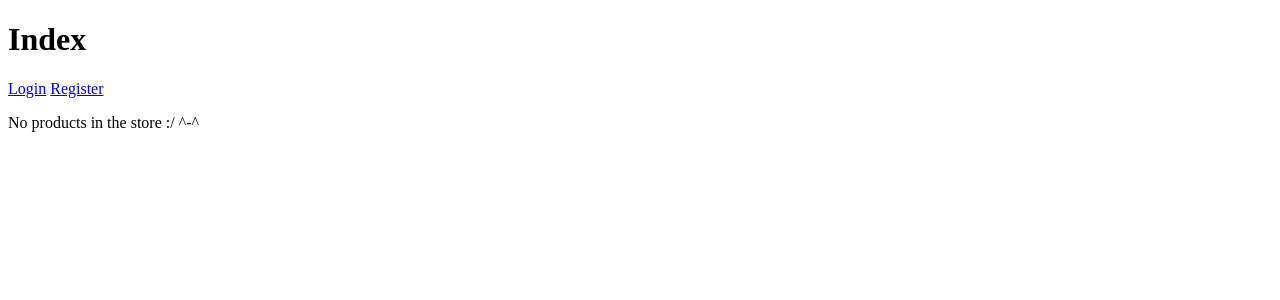
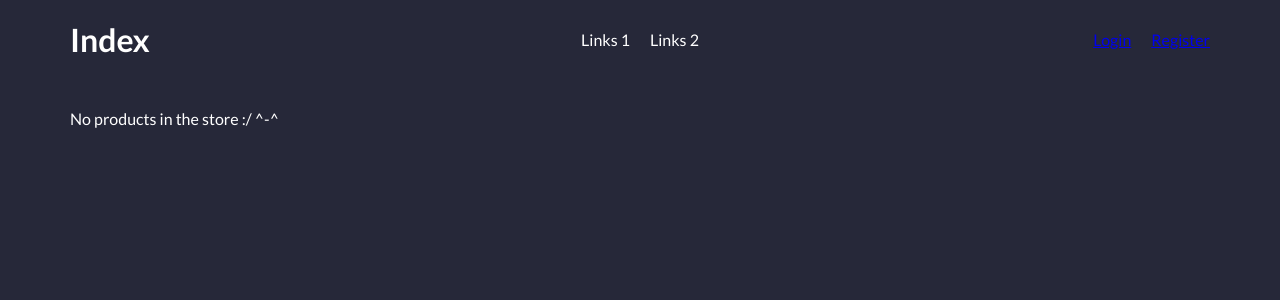
Before and after one commit to J4spr/shop, a PHP site: page / in a window 1280 px wide. Shown: the top 300 px of the page. Run offline with PHP 8.4, Linux system fonts and the light colour scheme; data that the repository does not hold is empty.

Commit message:
added style

```diff
--- /dev/null
+++ b/assets/css/index.css
@@ -0,0 +1,72 @@
+@import url("https://fonts.googleapis.com/css2?family=Lato:wght@400;700&display=swap");
+
+* {
+  margin: 0;
+  padding: 0;
+}
+
+body {
+  font-family: "Lato", sans-serif;
+  background-color: #262839;
+  color: #ffffff;
+}
+.container {
+  padding: 20px 70px 60px 70px;
+  display: flex;
+  flex-direction: column;
+  gap: 50px;
+}
+
+.navigation {
+  display: flex;
+  justify-content: space-between;
+}
+
+.navigation .logo {
+  flex: 1;
+  display: flex;
+  justify-content: flex-start;
+  align-items: center;
+}
+
+.navigation .links {
+  flex: 1;
+  display: flex;
+  justify-content: center;
+  align-items: center;
+}
+.navigation .links ul {
+  display: flex;
+  justify-content: center;
+  align-items: center;
+  gap: 20px;
+}
+.navigation .links ul li {
+  list-style-type: none;
+}
+
+.navigation .account {
+  flex: 1;
+  display: flex;
+  justify-content: flex-end;
+  align-items: center;
+  gap: 20px;
+}
+.products {
+  display: flex;
+  flex-direction: row;
+  gap: 100px;
+}
+.products .product {
+  background-color: #202130;
+  padding: 20px;
+  border-radius: 20px;
+  display: flex;
+  flex-direction: column;
+  gap: 20px;
+}
+.products .product .bottom {
+  display: flex;
+  flex-direction: column;
+  gap: 10px;
+}
--- a/public_html/admin/addproduct.php
+++ b/public_html/admin/addproduct.php
@@ -4,6 +4,7 @@
     <meta charset="UTF-8">
     <meta http-equiv="X-UA-Compatible" content="IE=edge">
     <meta name="viewport" content="width=device-width, initial-scale=1.0">
+    <link rel="stylesheet" href="../../assets/css/forms.css">
     <title>Admin - Add product</title>
 </head>
 <body>
--- a/public_html/index.php
+++ b/public_html/index.php
@@ -9,25 +9,40 @@ session_start();
     <meta charset="UTF-8">
     <meta http-equiv="X-UA-Compatible" content="IE=edge">
     <meta name="viewport" content="width=device-width, initial-scale=1.0">
+    <link rel="stylesheet" href="../assets/css/index.css">
+    <!-- <link rel="stylesheet" href="../assets/css/footer.css"> -->
     <title>Index</title>
 </head>
 
 <body>
-    <div>
-        <h1>Index</h1>
+    <div class="container">
+        <div class="navigation">
+            <div class="logo">
+                <h1>Index</h1> <!-- add a link to "logo" -->
+            </div>
+            <div class="links">
+                <ul>
+                    <li>Links 1</li> <!-- make links -->
+                    <li>Links 2</li>
+                </ul>
+            </div>
+            <div class="account">
                 <?php
-        if(!isset($_SESSION["user"])){
+                if (!isset($_SESSION["user"])) {
                     echo '
                     <a href="login.php">Login</a>
                     <a href="register.php">Register</a>
                     ';
-        } else{
-            echo '<a href="../includes/logout.inc.php">Logout</a>';
+                } else {
+                    echo '
+                    <a href="../includes/logout.inc.php">Logout</a>
+                    ';
                 }
                 ?>
-
+            </div>
         </div>
 
+        <div class="products">
             <?php
             $sql = 'SELECT * FROM products';
             $statement = $connection->prepare($sql);
@@ -42,7 +57,7 @@ session_start();
 
             foreach ($resultSet as $result) {
                 echo '
-            <div style="display:inline-block;" class="product">
+                    <div class="product">
                         <h3>' . $result["productname"] . '</h3>
                         <img src="' . $result["image"] . '" alt="">
                         <p>' . $result["description"] . '</p>
@@ -55,6 +70,23 @@ session_start();
             }
 
             ?>
+            <div class="product">
+                <h3>Minecaft</h3>
+                <img src="https://i.imgur.com/CCHWBSI.png" alt="">
+                <div class="bottom">
+                    <p></p>
+                    <p>€30</p>
+                    <form action="index.php" method="post">
+                        <input type="submit" value="Add to cart">
+                    </form>
+                </div>
+            </div>
+        </div>
+    </div>
 </body>
+<footer>
+    <p>© 2023 - All rights reserved</p>
+    <p>Created by: <a href="https://github.com/J4spr" target="blank">Jasper</a></p>
+</footer>
 
 </html>
```
Also changed, not shown: assets/css/admin/index.css (added, +23 -0 lines), assets/css/admin/tables.css (added, +33 -0 lines), assets/css/footer.css (added, +14 -0 lines), assets/css/forms.css (added, +53 -0 lines), public_html/admin/editproduct.php (+13 -5 lines), public_html/admin/edituser.php (+9 -2 lines), public_html/admin/index.php (+6 -2 lines), public_html/admin/products.php (+6 -2 lines), public_html/admin/removeproduct.php (deleted, +0 -12 lines), public_html/admin/users.php (+5 -2 lines), public_html/login.php (+10 -0 lines), public_html/register.php (+11 -4 lines), public_html/admin/removeuser.php (deleted). Lines whose indentation alone changed are shown as unchanged.
